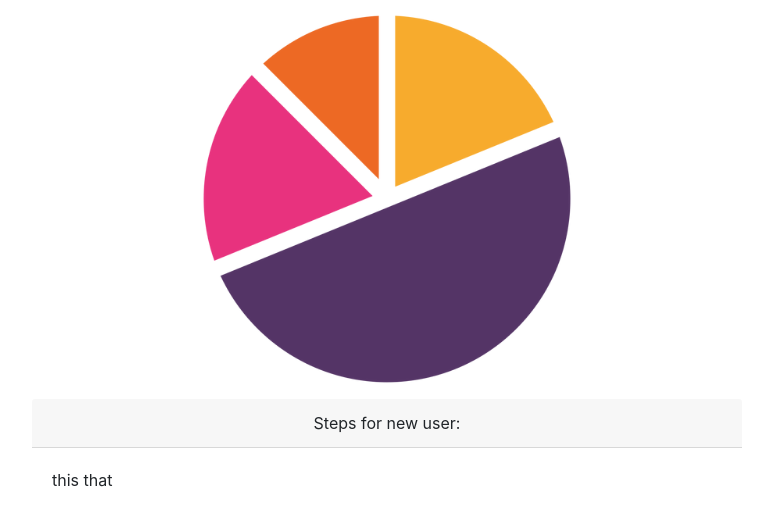
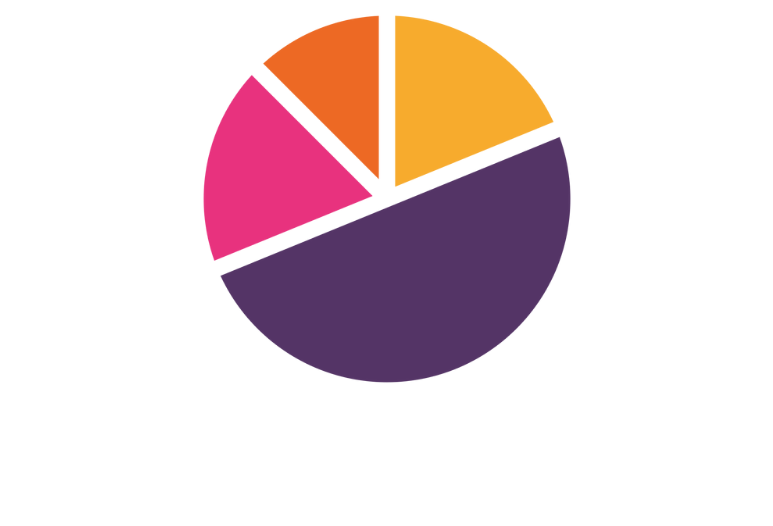
Before and after one commit to imsahil007/poll_anywhere, a Django app: page / in a window 1280 px wide. Shown: the part 151-677 px from the top of the page, without its empty margins (253-1026 px from the left). Run offline with Django 3.2, Linux system fonts and the light colour scheme; some libraries are stand-ins or nearby versions.

Commit message:
Edit homepage

```diff
--- a/polls/templates/polls/home.html
+++ b/polls/templates/polls/home.html
@@ -15,7 +15,7 @@
                 </div>
                 <div class='col-md-3'></div>
             </div>
-            <div class='row'>
+            {% comment %} <div class='row'>
                 <div class='col-md-2'></div>
                 <div class='col-md-8'>
                     <div class'card'>
@@ -28,7 +28,7 @@
                     </div>
                 </div>
                 <div class='col-md-2'></div>
-            </div>
+            </div> {% endcomment %}
         </div>
 
 {% endblock content %}
```
Lines whose indentation alone changed are shown as unchanged.
